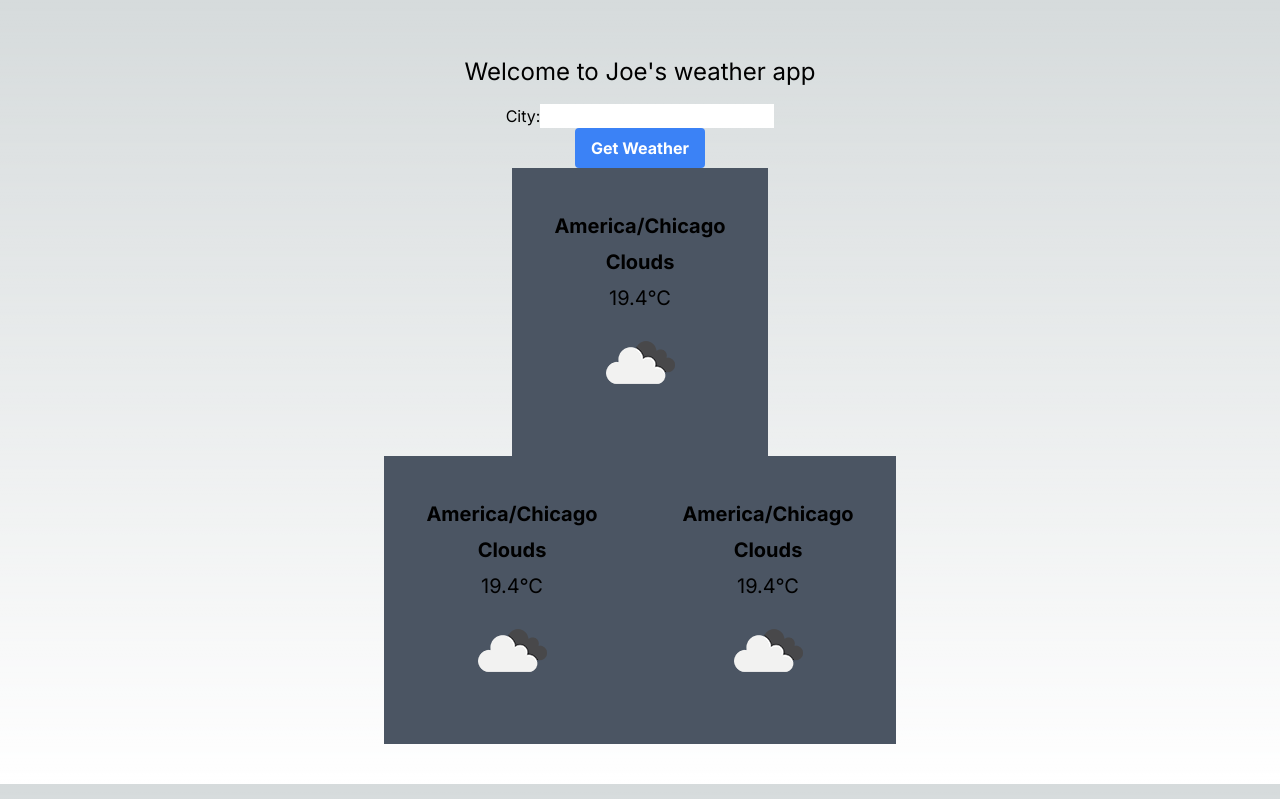
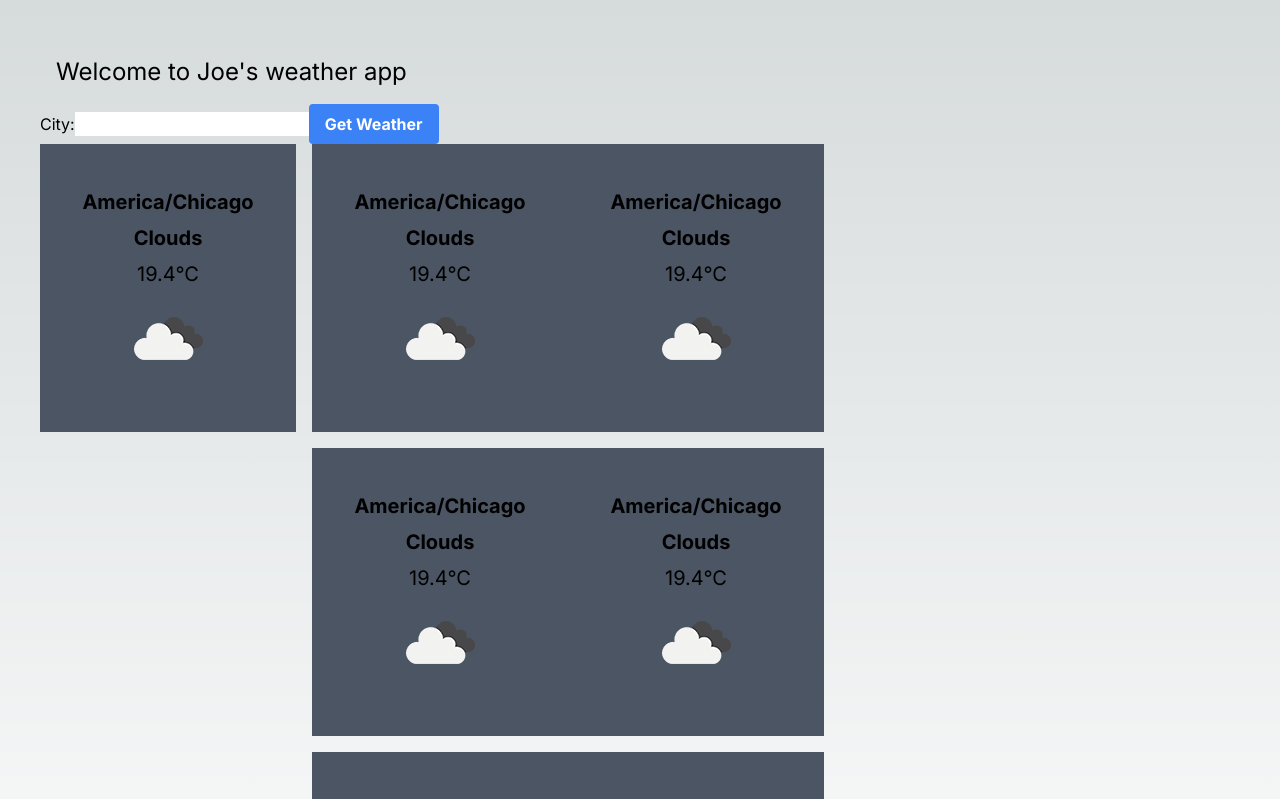
Before and after one commit to Joe-Fuller/weather-app, a Next.js app: page / in a window 1280 px wide. Shown: the top 799 px of the page. Built offline with nearby package versions, Linux system fonts and the light colour scheme.

Commit message:
add logic for searching for city, move button to citySelector

```diff
--- a/app/page.js
+++ b/app/page.js
@@ -39,6 +39,7 @@ export default function Home() {
   });
 
   async function getWeather() {
+    // This needs to use the lat, long (I think)
     const res = await fetch(
       `http://api.openweathermap.org/data/2.5/weather?q=${city},uk&APPID=773c1c3ec776d5f2490ffcf71260d854`
     );
@@ -48,7 +49,15 @@ export default function Home() {
     return res;
   }
 
-  // const weatherData = getWeather();
+  async function fetchCityInfo() {
+    const cityInfo = await fetch(
+      `http://api.openweathermap.org/geo/1.0/direct?q=${city}&limit=5&appid=773c1c3ec776d5f2490ffcf71260d854`
+    );
+
+    console.log(cityInfo);
+
+    return cityInfo;
+  }
 
   // const weatherData = {
   //   lat: 33.44,
@@ -82,20 +91,34 @@ export default function Home() {
   // };
 
   return (
-    <main className="p-10 flex flex-col items-center justify-center">
+    <main className="p-10 flex flex-col">
       <h1 className="p-4 text-2xl">Welcome to Joe's weather app</h1>
-      <CitySelector city={city} setCity={setCity}></CitySelector>
-      <button
-        onClick={getWeather}
-        className="bg-blue-500 hover:bg-blue-700 text-white font-bold py-2 px-4 rounded"
-      >
-        Get Weather
-      </button>
+      <div className="flex">
+        <div className="mr-4 flex-grow">
+          <CitySelector
+            city={city}
+            setCity={setCity}
+            fetchCityInfo={fetchCityInfo}
+          ></CitySelector>
+        </div>
+      </div>
 
-      <WeatherCard weatherData={weatherData}></WeatherCard>
-      <WeatherCardCollection
-        weatherDataCollection={[weatherData, weatherData]}
-      ></WeatherCardCollection>
+      <div className="flex">
+        <div className="mr-4 flex-grow-2">
+          <WeatherCard weatherData={weatherData}></WeatherCard>
+        </div>
+        <div className="grid grid-cols-1 gap-4 flex-grow">
+          <WeatherCardCollection
+            weatherDataCollection={[weatherData, weatherData]}
+          ></WeatherCardCollection>
+          <WeatherCardCollection
+            weatherDataCollection={[weatherData, weatherData]}
+          ></WeatherCardCollection>
+          <WeatherCardCollection
+            weatherDataCollection={[weatherData, weatherData]}
+          ></WeatherCardCollection>
+        </div>
+      </div>
     </main>
   );
 }
--- a/components/citySelector.js
+++ b/components/citySelector.js
@@ -1,6 +1,11 @@
-export default function CitySelector({ city, setCity }) {
+export default function CitySelector({ city, setCity, fetchCityInfo }) {
   return (
-    <form>
+    <form
+      onSubmit={(e) => {
+        e.preventDefault();
+        fetchCityInfo();
+      }}
+    >
       <label htmlFor="city">City:</label>
       <input
         type="text"
@@ -10,6 +15,12 @@ export default function CitySelector({ city, setCity }) {
         onChange={(e) => setCity(e.target.value)}
         className="text-black"
       ></input>
+      <button
+        type="submit"
+        className="bg-blue-500 hover:bg-blue-700 text-white font-bold py-2 px-4 rounded"
+      >
+        Get Weather
+      </button>
     </form>
   );
 }
```
